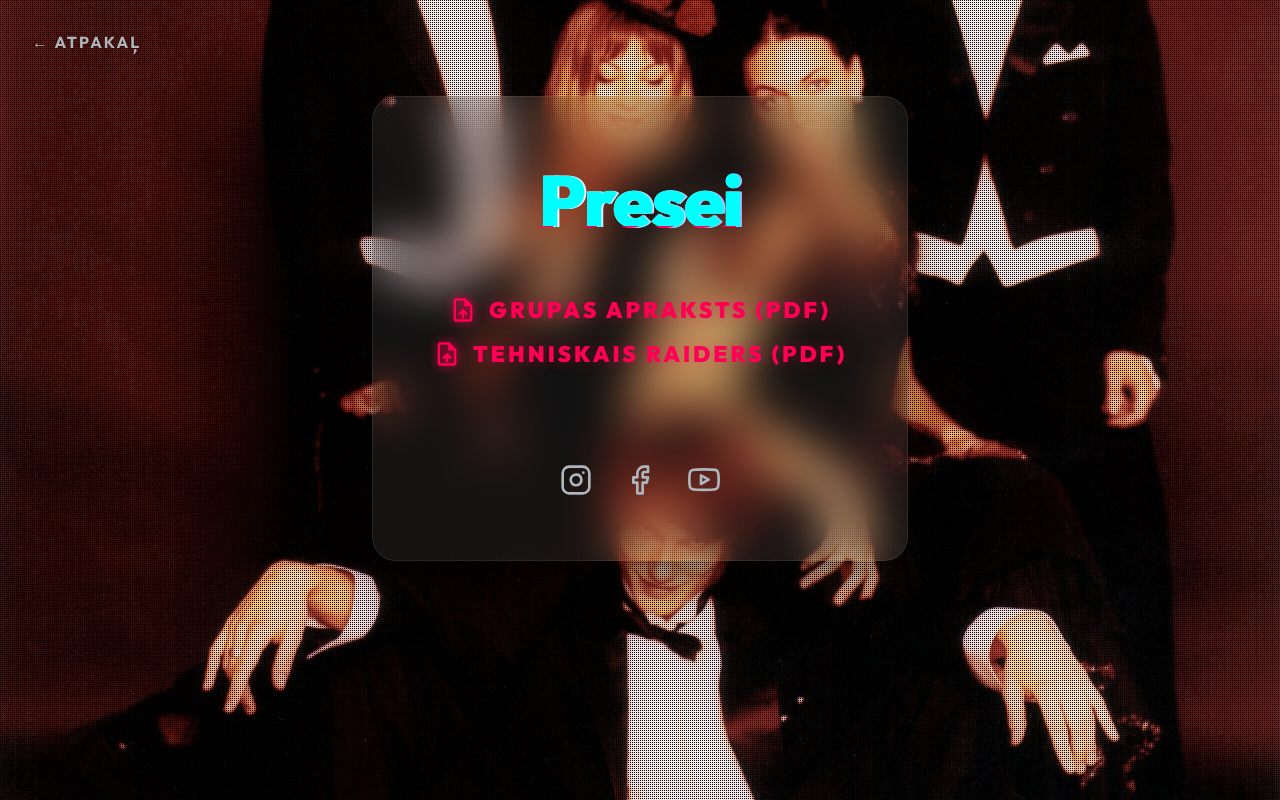
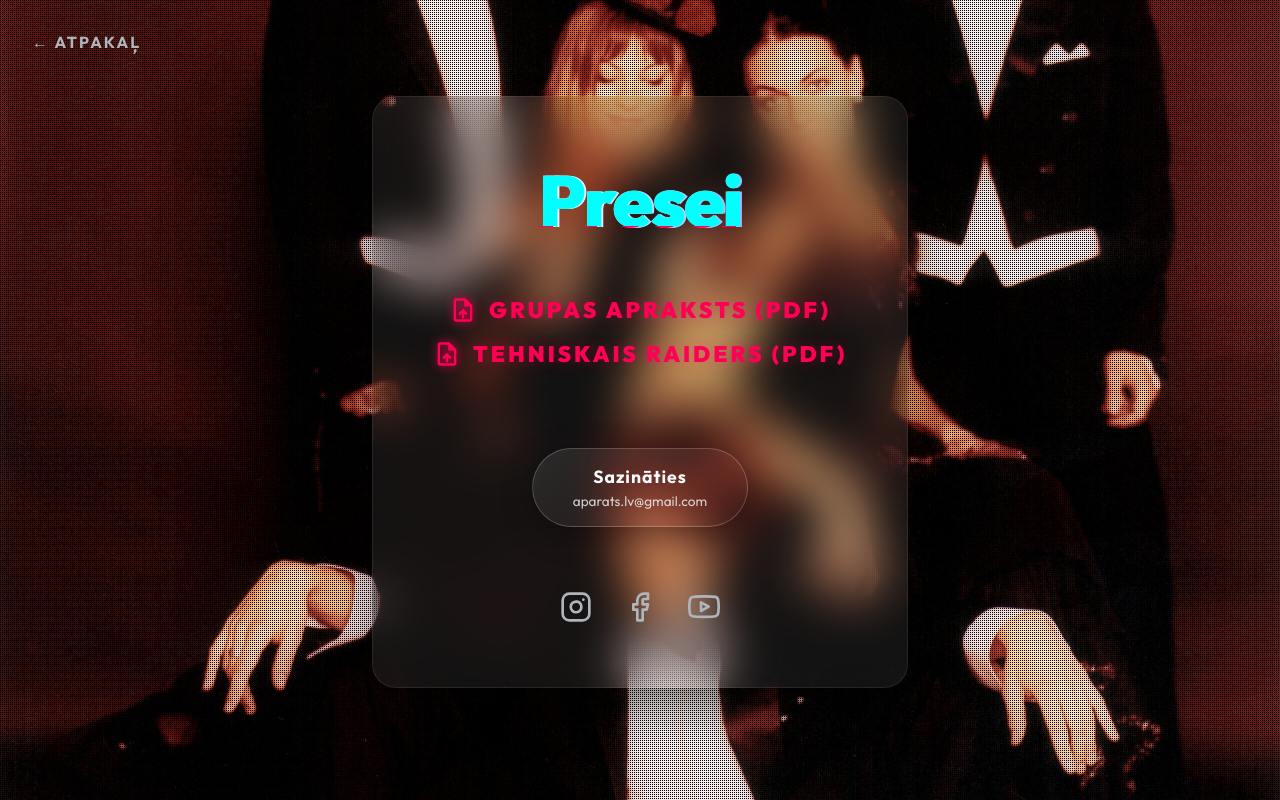
Before and after one commit to CoreteamEU/aparatslv, a plain HTML site: page pr.html in a window 1280 px wide. Drawn offline with Linux system fonts and the light colour scheme.

Commit message:
Sazināties button in PR

```diff
--- a/pr.html
+++ b/pr.html
@@ -64,6 +64,11 @@
                 </a>
             </div>
 
+            <a href="mailto:aparats.lv@gmail.com" class="contact-btn">
+                <span class="btn-text">Sazināties</span>
+                <span class="btn-email">aparats.lv@gmail.com</span>
+            </a>
+
             <div class="social-links">
                 <a href="https://www.instagram.com/aparats.lv/" target="_blank" class="social-icon instagram"
                     aria-label="Instagram">
```
